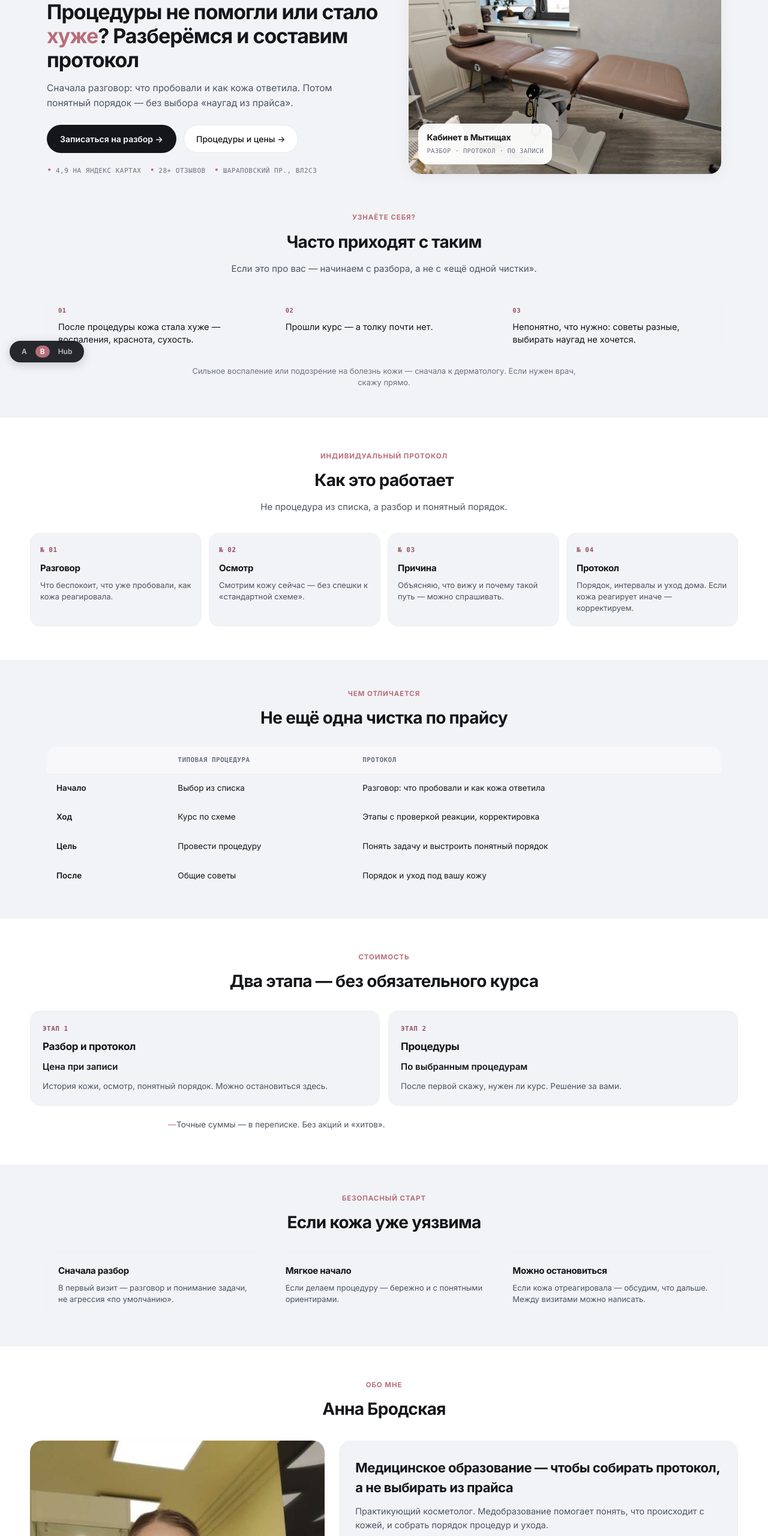
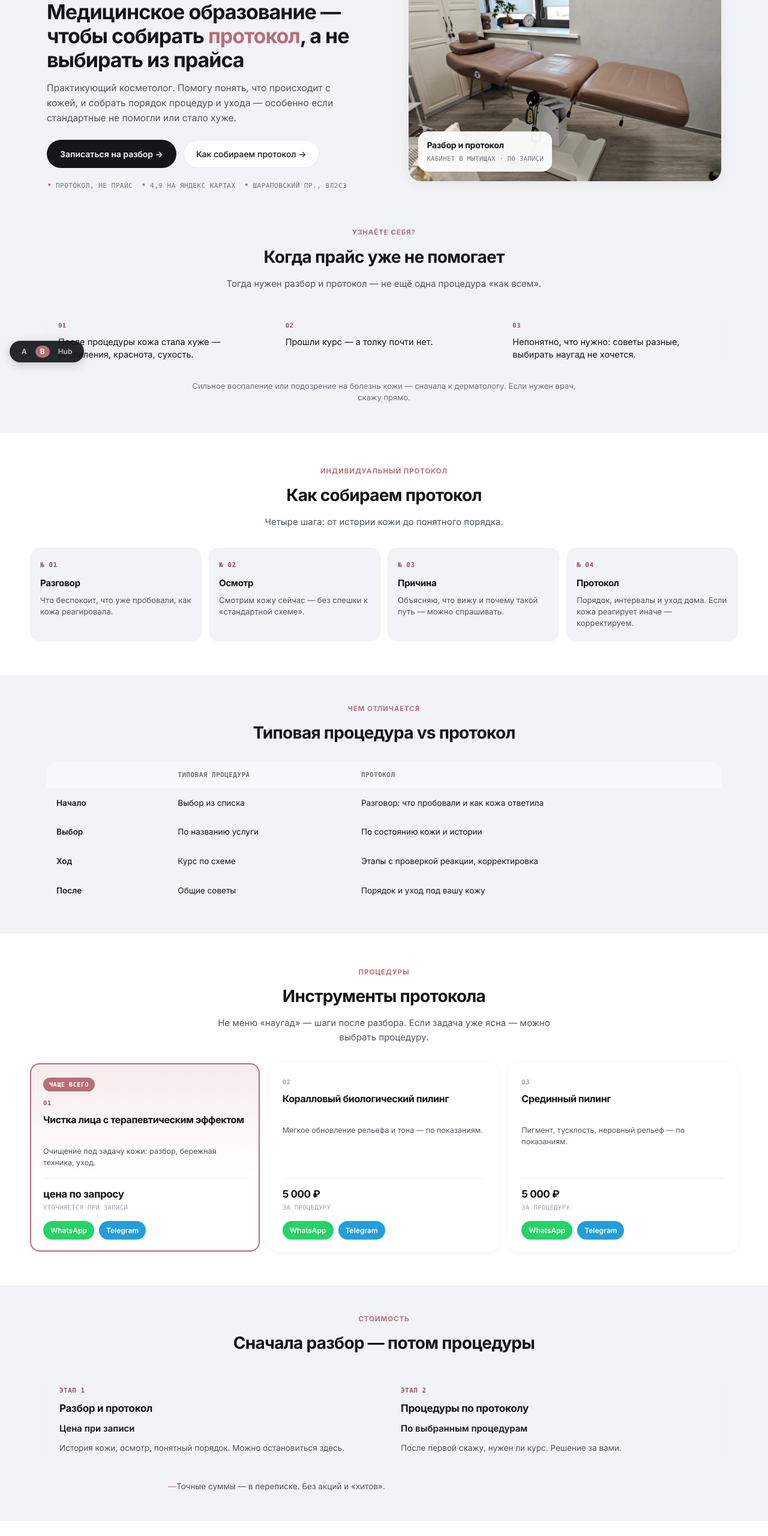
Before and after one commit to brony-afk/brony-afk.github.io, a plain HTML site: page kosmetolog-brodskaya/v-b/index.html in a window 1280 px wide. Shown: the part 180-2740 px from the top of the page at 60% size. Drawn offline with Linux system fonts and the light colour scheme.

Commit message:
Rebuild kosmetolog B around med-education → protocol thesis.
Keep hub default A; restore 4 protocol steps and 4 compare rows for OS preview.

Co-authored-by: Cursor <cursoragent@cursor.com>

```diff
--- a/kosmetolog-brodskaya/v-b/index.html
+++ b/kosmetolog-brodskaya/v-b/index.html
@@ -3,15 +3,15 @@
 <head>
 <meta charset="utf-8">
 <meta name="viewport" content="width=device-width, initial-scale=1">
-<title>Косметолог Бродская — Мытищи · разбор кожи и индивидуальный протокол</title>
-<meta name="description" content="Процедуры не помогли? В Мытищах разберём кожу и составим протокол. Запись в WhatsApp. Рейтинг 4,9.">
+<title>Косметолог Бродская — Мытищи · протокол, не прайс</title>
+<meta name="description" content="Медицинское образование — чтобы собирать протокол, а не выбирать из прайса. Мытищи. Запись в WhatsApp. Рейтинг 4,9.">
 <meta name="theme-color" content="#F2F3F7">
 <link rel="icon" href="../assets/web/logo-mark.png" type="image/png">
 
 <!--
   Стиль: «Минимализм с А» (композиция как landing-v4-fakedoor-alfa.html)
   Акцент: dusty rose / lavender под бьюти-лого (не Alfa-red).
-  Версия B: сегмент E, упрощённая (≤3 тезиса в блоке).
+  Версия B: сегмент E вокруг тезиса «медобразование → протокол, не прайс».
   Рекомендации: rekomendacii-landing-brodskaya-v1.md (локально, не публиковать).
 -->
 
@@ -729,34 +729,34 @@ img { max-width: 100%; display: block; }
       <span class="status-badge__dot"></span>
       <span class="status-badge__text">Мытищи · запись в мессенджер</span>
     </div>
-    <div class="hero__eyebrow">Косметолог Анна Бродская · Мытищи</div>
-    <h1>Процедуры не помогли или стало <em>хуже</em>? Разберёмся и составим протокол</h1>
+    <div class="hero__eyebrow">Косметолог Анна Бродская · медобразование</div>
+    <h1>Медицинское образование — чтобы собирать <em>протокол</em>, а не выбирать из прайса</h1>
     <p class="hero__sub">
-      Сначала разговор: что пробовали и как кожа ответила. Потом понятный порядок — без выбора «наугад из прайса».
+      Практикующий косметолог. Помогу понять, что происходит с кожей, и собрать порядок процедур и ухода — особенно если стандартные не помогли или стало хуже.
     </p>
     <div class="hero__cta-row">
       <a class="btn-primary" href="#contacts" data-book="разбор кожи / индивидуальный протокол">Записаться на разбор →</a>
-      <a class="btn-ghost" href="#services">Процедуры и цены →</a>
+      <a class="btn-ghost" href="#protocol">Как собираем протокол →</a>
     </div>
     <div class="hero__trust">
+      <span class="trust-chip">Протокол, не прайс</span>
       <span class="trust-chip">4,9 на Яндекс Картах</span>
-      <span class="trust-chip">28+ отзывов</span>
       <span class="trust-chip">Шараповский пр., вл2с3</span>
     </div>
   </div>
   <div class="hero__visual">
     <img src="../assets/web/hero-cabinet.jpg" alt="Кабинет косметолога Бродской в Мытищах" width="1600" height="726">
     <div class="hero__badge">
-      <strong>Кабинет в Мытищах</strong>
-      <span>Разбор · протокол · по записи</span>
+      <strong>Разбор и протокол</strong>
+      <span>Кабинет в Мытищах · по записи</span>
     </div>
   </div>
 </header>
 
 <section class="section" id="recognize">
   <div class="section__eyebrow">Узнаёте себя?</div>
-  <h2 class="section__title">Часто приходят с таким</h2>
-  <p class="section__sub">Если это про вас — начинаем с разбора, а не с «ещё одной чистки».</p>
+  <h2 class="section__title">Когда прайс уже не помогает</h2>
+  <p class="section__sub">Тогда нужен разбор и протокол — не ещё одна процедура «как всем».</p>
   <div class="situations">
     <div class="situation">
       <div class="situation__mark">01</div>
@@ -777,8 +777,8 @@ img { max-width: 100%; display: block; }
 <section class="section--alt" id="protocol">
   <div class="section__inner">
     <div class="section__eyebrow">Индивидуальный протокол</div>
-    <h2 class="section__title">Как это работает</h2>
-    <p class="section__sub">Не процедура из списка, а разбор и понятный порядок.</p>
+    <h2 class="section__title">Как собираем протокол</h2>
+    <p class="section__sub">Четыре шага: от истории кожи до понятного порядка.</p>
     <div class="protocol-steps">
       <div class="protocol-step">
         <div class="protocol-step__n">№ 01</div>
@@ -806,7 +806,7 @@ img { max-width: 100%; display: block; }
 
 <section class="section" id="compare">
   <div class="section__eyebrow">Чем отличается</div>
-  <h2 class="section__title">Не ещё одна чистка по прайсу</h2>
+  <h2 class="section__title">Типовая процедура vs протокол</h2>
   <div class="compare-wrap">
     <table class="compare">
       <thead>
@@ -823,14 +823,14 @@ img { max-width: 100%; display: block; }
           <td>Разговор: что пробовали и как кожа ответила</td>
         </tr>
         <tr>
+          <td>Выбор</td>
+          <td>По названию услуги</td>
+          <td>По состоянию кожи и истории</td>
+        </tr>
+        <tr>
           <td>Ход</td>
           <td>Курс по схеме</td>
           <td>Этапы с проверкой реакции, корректировка</td>
-        </tr>
-        <tr>
-          <td>Цель</td>
-          <td>Провести процедуру</td>
-          <td>Понять задачу и выстроить понятный порядок</td>
         </tr>
         <tr>
           <td>После</td>
@@ -842,10 +842,18 @@ img { max-width: 100%; display: block; }
   </div>
 </section>
 
-<section class="section--alt" id="cost">
+<section class="section--alt" id="services">
   <div class="section__inner">
+    <div class="section__eyebrow">Процедуры</div>
+    <h2 class="section__title">Инструменты протокола</h2>
+    <p class="section__sub">Не меню «наугад» — шаги после разбора. Если задача уже ясна — можно выбрать процедуру.</p>
+    <div class="services-grid" id="services-grid"></div>
+  </div>
+</section>
+
+<section class="section" id="cost">
 <div class="section__eyebrow">Стоимость</div>
-    <h2 class="section__title">Два этапа — без обязательного курса</h2>
+    <h2 class="section__title">Сначала разбор — потом процедуры</h2>
     <div class="cost-grid">
       <div class="cost-card">
         <div class="cost-card__n">Этап 1</div>
@@ -855,7 +863,7 @@ img { max-width: 100%; display: block; }
       </div>
       <div class="cost-card">
         <div class="cost-card__n">Этап 2</div>
-        <div class="cost-card__title">Процедуры</div>
+        <div class="cost-card__title">Процедуры по протоколу</div>
         <div class="cost-card__price">По выбранным процедурам</div>
         <p class="cost-card__text">После первой скажу, нужен ли курс. Решение за вами.</p>
       </div>
@@ -863,16 +871,16 @@ img { max-width: 100%; display: block; }
     <ul class="cost-list">
       <li>Точные суммы — в переписке. Без акций и «хитов».</li>
     </ul>
-  </div>
 </section>
 
-<section class="section" id="safe">
+<section class="section--alt" id="safe">
+  <div class="section__inner">
     <div class="section__eyebrow">Безопасный старт</div>
     <h2 class="section__title">Если кожа уже уязвима</h2>
     <div class="safe-grid">
       <div class="safe-card">
-      <div class="safe-card__title">Сначала разбор</div>
-      <p class="safe-card__text">В первый визит — разговор и понимание задачи, не агрессия «по умолчанию».</p>
+        <div class="safe-card__title">Сначала понимание</div>
+        <p class="safe-card__text">В первый визит — разбор задачи, не агрессия «по умолчанию».</p>
       </div>
       <div class="safe-card">
         <div class="safe-card__title">Мягкое начало</div>
@@ -883,10 +891,10 @@ img { max-width: 100%; display: block; }
         <p class="safe-card__text">Если кожа отреагировала — обсудим, что дальше. Между визитами можно написать.</p>
       </div>
     </div>
+  </div>
 </section>
 
-<section class="section--alt" id="about">
-  <div class="section__inner">
+<section class="section" id="about">
 <div class="section__eyebrow">Обо мне</div>
     <h2 class="section__title">Анна Бродская</h2>
     <div class="about-grid">
@@ -894,52 +902,14 @@ img { max-width: 100%; display: block; }
         <img src="../assets/web/photo-anna.jpg" alt="Косметолог Анна Бродская" width="540" height="864">
       </div>
       <div class="about-card">
-        <h3>Медицинское образование — чтобы собирать протокол, а не выбирать из прайса</h3>
-        <p>Практикующий косметолог. Медобразование помогает понять, что происходит с кожей, и собрать порядок процедур и ухода.</p>
+        <h3>Сначала понимаю кожу — потом подключаю процедуры</h3>
+        <p>Практикую с опорой на медобразование: разбираю, что происходит, собираю порядок и уход. Процедуры — инструменты протокола, не точка входа «из списка».</p>
         <div class="about-points">
           <div class="about-point"><i>01</i><span>Нужен дерматолог — скажу прямо</span></div>
           <div class="about-point"><i>02</i><span>Кабинет в Мытищах — время в переписке</span></div>
           <div class="about-point"><i>03</i><span>Можно спрашивать — без стыда «я не разбираюсь»</span></div>
         </div>
       </div>
-    </div>
-  </div>
-</section>
-
-<section class="section" id="why">
-  <div class="section__eyebrow">Почему ко мне</div>
-  <h2 class="section__title">Как работаю</h2>
-  <div class="why-list">
-    <div class="why-item">
-      <div class="why-item__n">01</div>
-      <div>
-        <div class="why-item__title">Слушаю историю кожи</div>
-        <p class="why-item__text">Что уже делали и чем закончилось — из этого собирается протокол.</p>
-      </div>
-    </div>
-    <div class="why-item">
-      <div class="why-item__n">02</div>
-      <div>
-        <div class="why-item__title">Бережная техника</div>
-        <p class="why-item__text">Без лишней травмы. Про ощущения и красноту — ориентир на приёме.</p>
-      </div>
-    </div>
-    <div class="why-item">
-      <div class="why-item__n">03</div>
-      <div>
-        <div class="why-item__title">Курс — только если нужен</div>
-        <p class="why-item__text">После первой процедуры скажу честно. Решение за вами.</p>
-      </div>
-    </div>
-  </div>
-</section>
-
-<section class="section--alt" id="services">
-  <div class="section__inner">
-    <div class="section__eyebrow">Процедуры</div>
-    <h2 class="section__title">Если задача уже понятна</h2>
-    <p class="section__sub">Выберите процедуру — в чат уйдёт готовый текст. Не уверены — начните с разбора.</p>
-    <div class="services-grid" id="services-grid"></div>
     </div>
 </section>
 
@@ -1033,7 +1003,7 @@ img { max-width: 100%; display: block; }
   <div class="faq-list">
     <details class="faq-item">
       <summary>Не знаю, что мне нужно — с чего начать?</summary>
-      <div class="faq-item__body">С разбора: разберём историю кожи и составим протокол. Процедуру из прайса выбирать не обязательно.</div>
+      <div class="faq-item__body">С разбора: разберём историю кожи и соберём протокол. Из прайса выбирать не обязательно — процедуры подключаем как шаги порядка.</div>
     </details>
     <details class="faq-item">
       <summary>Нужен ли курс?</summary>
@@ -1050,7 +1020,7 @@ img { max-width: 100%; display: block; }
   <div class="cta-card">
     <div>
       <div class="cta-card__eyebrow">Запись на разбор</div>
-      <h2>Напишите — начнём с вашей истории кожи</h2>
+      <h2>Напишите — соберём протокол под вашу кожу</h2>
       <p>Коротко: что беспокоит и что уже пробовали. Отвечу и предложу окна.</p>
       <div class="contact-lines">
         <div class="contact-line"><b>WhatsApp:</b> <a href="tel:+79262673385">+7 (926) 267-33-85</a></div>
@@ -1075,7 +1045,7 @@ img { max-width: 100%; display: block; }
       <img src="../assets/web/logo.png" alt="">
       Косметолог Бродская
     </div>
-    <div class="footer__meta">Мытищи · разбор кожи · протокол</div>
+    <div class="footer__meta">Мытищи · протокол, не прайс</div>
     <div class="footer__links">
       <a id="foot-ig" class="is-hidden" href="#" target="_blank" rel="noopener">Instagram</a>
       <a id="foot-tg" class="is-hidden" href="#" target="_blank" rel="noopener">Telegram</a>
```
Also changed, not shown: kosmetolog-brodskaya/index.html (+2 -2 lines). Lines whose indentation alone changed are shown as unchanged.
